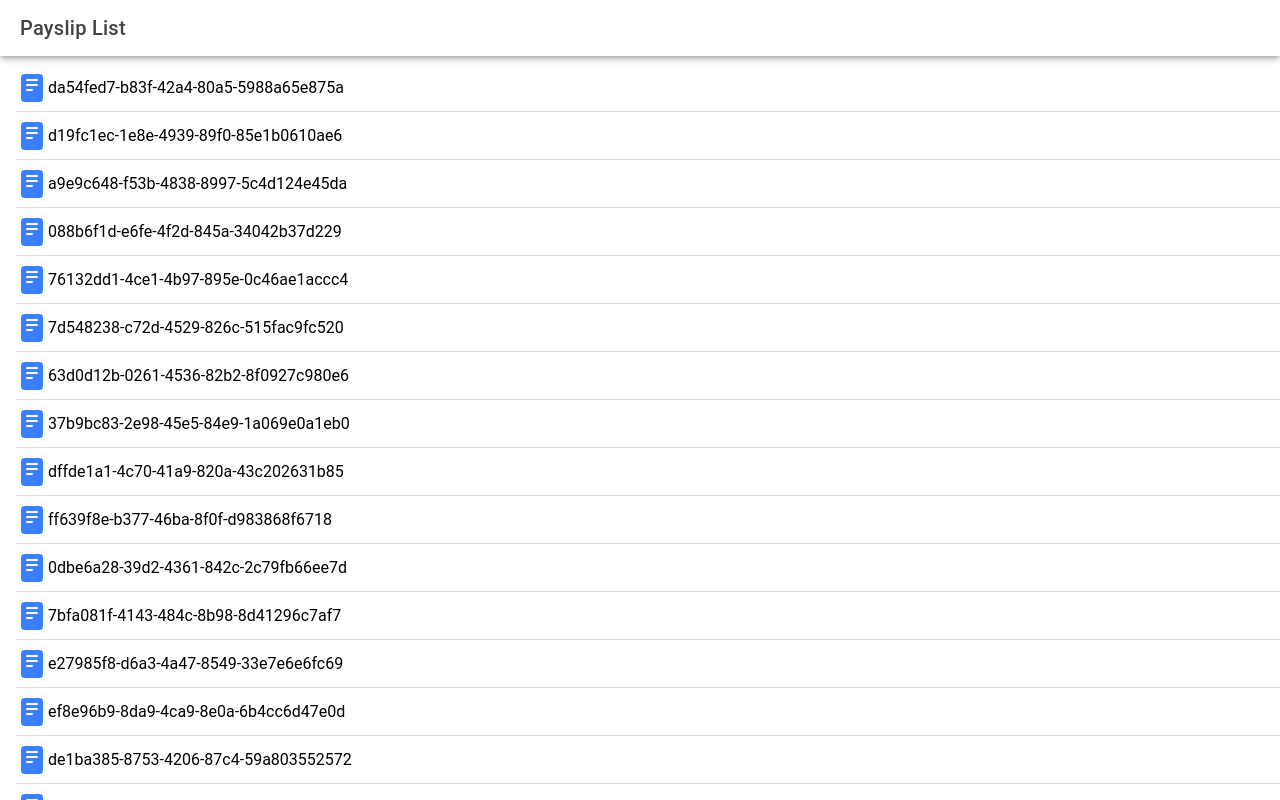
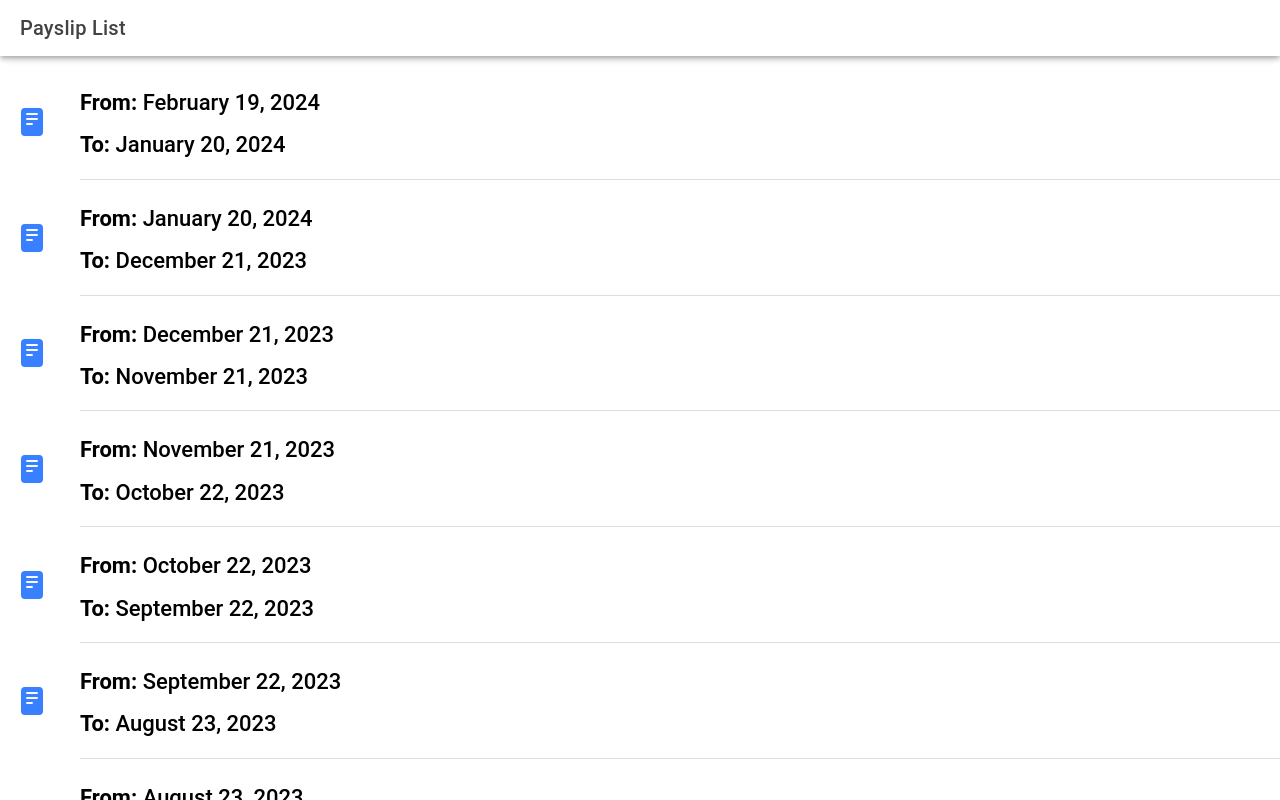
Before and after one commit to overmailed/payslip-assignment, a React (Vite) app: page /home in a window 1280 px wide. Built offline with nearby package versions, Linux system fonts and the light colour scheme.

Commit message:
add payslip list item

```diff
--- a/package.json
+++ b/package.json
@@ -27,6 +27,7 @@
     "@types/react-router-dom": "^5.3.3",
     "i18next": "^23.8.3",
     "ionicons": "^7.0.0",
+    "luxon": "^3.4.4",
     "react": "^18.2.0",
     "react-dom": "^18.2.0",
     "react-i18next": "^14.0.5",
@@ -40,6 +41,7 @@
     "@testing-library/jest-dom": "^5.16.5",
     "@testing-library/react": "^14.0.0",
     "@testing-library/user-event": "^14.4.3",
+    "@types/luxon": "^3.4.2",
     "@types/react": "^18.0.27",
     "@types/react-dom": "^18.0.10",
     "@types/uuid": "^9.0.8",
--- a/src/components/PayslipListItem/PayslipListItem.tsx
+++ b/src/components/PayslipListItem/PayslipListItem.tsx
@@ -1,6 +1,8 @@
 import { FC } from 'react';
+import { useTranslation } from 'react-i18next';
 import { IonIcon, IonItem, IonLabel } from '@ionic/react';
 import { reader } from 'ionicons/icons';
+import { DateTime } from 'luxon';
 
 import { Payslip } from '../../models/Payslip';
 
@@ -9,10 +11,23 @@ type PayslipListItemProps = {
 }
 
 export const PayslipListItem: FC<PayslipListItemProps> = ({ payslip }) => {
+  const { t } = useTranslation();
+
   return (
-      <IonItem role="article">
-        <IonIcon icon={reader} size="large" color="primary" aria-hidden="true"/>
-        <IonLabel>{payslip.id}</IonLabel>
-      </IonItem>
+    <IonItem role="article" href={`/payslip/${payslip.id}`}>
+      <IonIcon slot='start' icon={reader} size="large" color="primary" aria-hidden="true"/>
+      <IonLabel>
+        <h3>
+          <strong>{t('dateFrom')}</strong> {DateTime.fromJSDate(payslip.fromDate).toLocaleString(
+            DateTime.DATE_FULL,
+          )}
+        </h3>
+        <h3>
+          <strong>{t('dateTo')}</strong> {DateTime.fromJSDate(payslip.toDate).toLocaleString(
+            DateTime.DATE_FULL,
+          )}
+        </h3>
+      </IonLabel>
+    </IonItem>
   )
 }
--- a/src/i18n/en/common.json
+++ b/src/i18n/en/common.json
@@ -1,4 +1,6 @@
 {
   "homeTitle": "Payslip List",
-  "loadingPayslips": "Loading Payslips..."
+  "loadingPayslips": "Loading Payslips...",
+  "dateFrom": "From:",
+  "dateTo": "To:"
 }
--- a/src/services/payslips.ts
+++ b/src/services/payslips.ts
@@ -5,6 +5,7 @@ import { Payslip } from '../models/Payslip';
 
 const API_DELAY = 300;
 const API_MAX_PAGES = 5;
+const DATE_SHIFT = 30 * 24 * 360 * 10000;
 
 type PayslipPagination = {
   page: number;
@@ -23,8 +24,8 @@ export const getPayslipListPage = async (
 ): Promise<PayslipsReslut> => {
   const fakeItems = new Array<unknown>(pageSize).fill(undefined).map<Payslip>((item, index) => ({
     id: uuidv4(),
-    fromDate: new Date(Date.now() - ( page * pageSize + index) * 86400000),
-    toDate: new Date(Date.now() - (page * pageSize + index + 1) * 86400000),
+    fromDate: new Date(Date.now() - ( page * pageSize + index) * DATE_SHIFT),
+    toDate: new Date(Date.now() - (page * pageSize + index + 1) * DATE_SHIFT),
     file: "somefile.file",
   }));
 
```
Also changed, not shown: 1 other file (tests, documents, lock files or other folders).
